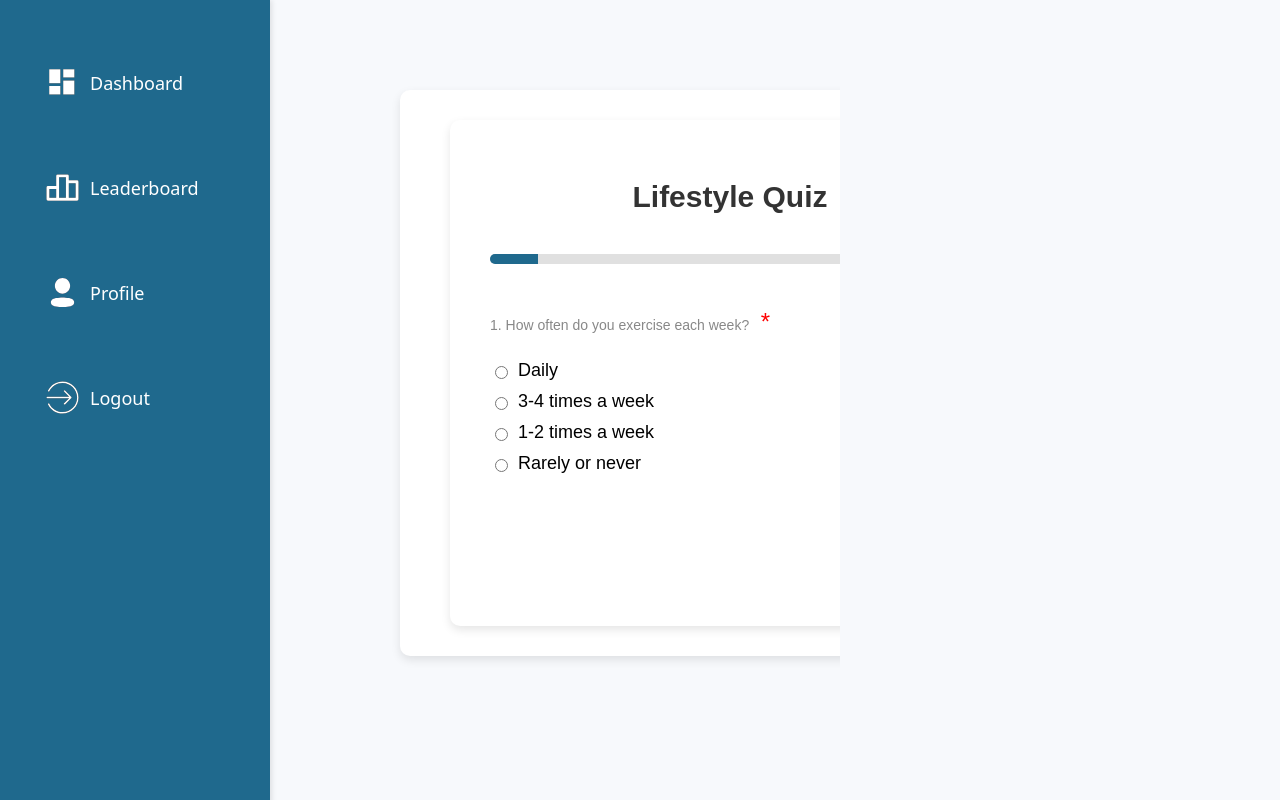
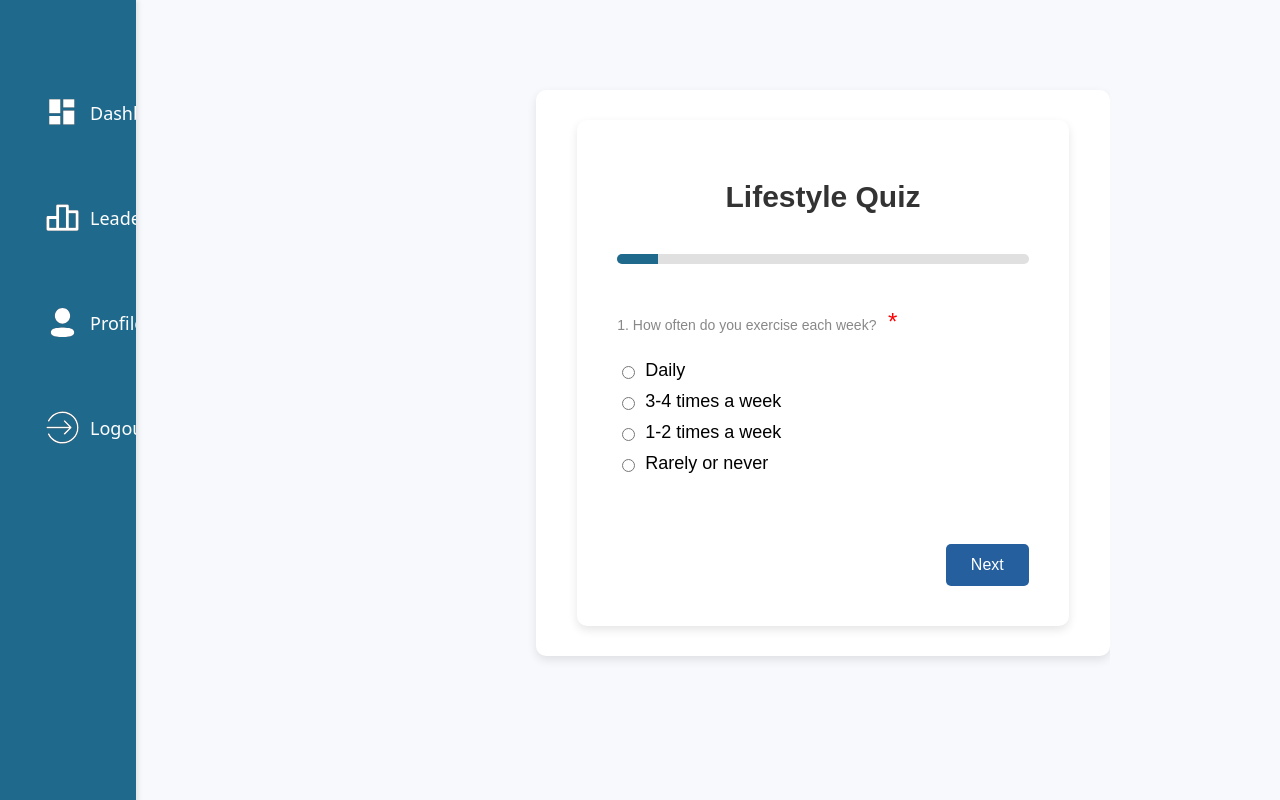
Before and after one commit to springboardmentor103/HealthGuardPro_Infosys_Internship_Oct2024_Team_03, a React (Create React App) app in the folder frontend/: page /LifestyleQuiz in a window 1280 px wide. Built offline with nearby package versions, Linux system fonts and the light colour scheme.

Commit message:
added viewscore routing

```diff
--- a/frontend/src/App.js
+++ b/frontend/src/App.js
@@ -14,9 +14,9 @@ import Leaderboard from './pages/leaderboard';
 import PhysicalFitnessQuiz from './pages/PhysicalFitnessQuiz';
 import NutritionQuiz from './pages/NutritionQuiz';
 import LifestyleQuiz from './pages/LifestyleQuiz';
-import MentalWellbeingQuiz from './pages/MentalWellBeingQuiz';
+import MentalWellBeingQuiz from './pages/MentalWellBeingQuiz';
 import BiomarkerQuiz from './pages/BiomarkerQuiz';
-
+import ViewScore from './pages/ViewScore';
 function App() {
   return (
     <EmailProvider>
@@ -31,13 +31,12 @@ function App() {
         <Route path="/profile-p2" element={<Profile2/>} />
         <Route path="/profile-p1" element={<Profile/>} />
         <Route path="/dashboard" element={<Dashboard/>} />
-
         <Route path="/PhysicalFitnessQuiz" element={<PhysicalFitnessQuiz />} />
         <Route path="/NutritionQuiz" element={<NutritionQuiz />} />
         <Route path="/LifestyleQuiz" element={<LifestyleQuiz />} />
-        <Route path="/MentalWellbeingQuiz" element={<MentalWellbeingQuiz />} />
+        <Route path="/MentalWellBeingQuiz" element={<MentalWellBeingQuiz/>} />
         <Route path="/BiomarkerQuiz" element={<BiomarkerQuiz />} />
-
+        <Route path="/ViewScore" element={<ViewScore/>} />
          {/* Route for Dashboard */}
          <Route path="/" element={<Dashboard />} />
 
--- a/frontend/src/pages/LifestyleQuiz.css
+++ b/frontend/src/pages/LifestyleQuiz.css
@@ -1,17 +1,16 @@
 /* General Styles */
-body, html {
+
+
+/* Quiz Page Layout */
+.lifestyle-quiz-container {
+  display: flex;
+  height: 100vh; /* Full viewport height */
   margin: 0;
   padding: 0;
   height: 100%;
   font-family: 'Arial', sans-serif;
   background-color: #f7f9fc; /* Light background for contrast */
   overflow: hidden; /* Prevent vertical scrolling */
-}
-
-/* Quiz Page Layout */
-.quiz-page-container {
-  display: flex;
-  height: 100vh; /* Full viewport height */
 }
 /* Option Wrapper */
 .option-wrapper {
@@ -90,7 +89,7 @@ body, html {
 }
 
 /* Quiz Content */
-.quiz-container {
+.life-quiz-container {
   flex-grow: 1;
   margin-left: 400px; /* Space for sidebar */
   padding: 30px; /* Consistent padding */
@@ -105,16 +104,19 @@ body, html {
   width: 100%; /* Allow responsiveness */
   margin-top: 90px; /* Adjust for spacing */
 }
+.question-page {
+  width: 80%;
+  max-width: 500px;
+  background: white;
+  padding: 40px;
+  border-radius: 10px;
+  box-shadow: 0px 4px 10px rgba(0, 0, 0, 0.1);
+  display: flex;
+  flex-direction: column;
+  align-items: center; /* Center content horizontally */
+}
+/* Quiz Background Box */
 
-/* Quiz Background Box */
-.quiz-background {
-  width: 70%; /* Flexible width */
-  max-width: 900px; /* Maximum width for larger screens */
-  background-color: #fff;
-  border-radius: 12px;
-  padding: 50px;
-  box-shadow: 0 4px 20px rgba(0, 0, 0, 0.1);
-}
 .mandatory {
   color: red;
   font-size: 24px;
--- a/frontend/src/pages/MentalWellBeingQuiz.css
+++ b/frontend/src/pages/MentalWellBeingQuiz.css
@@ -1,19 +1,17 @@
 /* General Styles */
-body, html {
+
+/* Parent Container */
+.mentalwellbeing-quiz-container{
+  display: flex; /* Flex layout for sidebar and quiz container */
+  height: 100vh; /* Full viewport height */
+  width: 100vw;
+  margin-top: 50px;
   margin: 0;
   padding: 0;
   height: 100%;
   font-family: 'Arial', sans-serif;
   background-color: #f7f9fc; /* Light background for contrast */
   overflow: hidden; /* Prevent vertical scrolling */
-}
-
-/* Parent Container */
-.quiz-page-container {
-  display: flex; /* Flex layout for sidebar and quiz container */
-  height: 100vh; /* Full viewport height */
-  width: 100vw;
-  margin-top: 50px;
 }
 /* Option Wrapper */
 .option-wrapper {
--- a/frontend/src/pages/ViewScore.css
+++ b/frontend/src/pages/ViewScore.css
@@ -97,7 +97,7 @@
   }
 
   /* Main Content */
-  .main-content {
+  .view-main-content {
     flex: 1;
     padding: 20px;
     background-color: #f4f4f4;
--- a/frontend/src/pages/ViewScore.js
+++ b/frontend/src/pages/ViewScore.js
@@ -4,7 +4,7 @@ import DashboardIcon from '../assets/icons/dashboard.svg';
 import LeaderboardIcon from '../assets/icons/leaderboard.svg';
 import ProfileIcon from '../assets/icons/profile.svg';
 import LogoutIcon from '../assets/icons/logout.svg';
-
+import { Link } from 'react-router-dom';
 function ViewScore() {
   const [isSidebarActive, setIsSidebarActive] = useState(false);
 
@@ -17,27 +17,35 @@ function ViewScore() {
       {/* Sidebar */}
       <aside className={`sidebar ${isSidebarActive ? 'active' : ''}`}>
   <ul>
-          <li className="sidebar-item">
+    <li>
+      <Link to="/dashboard" className="sidebar-item">
         <img src={DashboardIcon} alt="Dashboard" className="dashboard-icon" />
         <span className="dashboard-label">Dashboard</span>
+      </Link>
     </li>
-          <li className="sidebar-item">
+    <li>
+      <Link to="/leaderboard" className="sidebar-item">
         <img src={LeaderboardIcon} alt="Leaderboard" className="leaderboard-icon" />
         <span className="leaderboard-label">Leaderboard</span>
+      </Link>
     </li>
-          <li className="sidebar-item">
+    <li>
+      <Link to="/profile-p1" className="sidebar-item">
         <img src={ProfileIcon} alt="Profile" className="profile-icon" />
         <span className="profile-label">Profile</span>
+      </Link>
     </li>
-          <li className="sidebar-item">
+    <li>
+      <Link to="/login" className="sidebar-item">
         <img src={LogoutIcon} alt="Logout" className="logout-icon" />
         <span className="logout-label">Logout</span>
+      </Link>
     </li>
   </ul>
 </aside>
 
       {/* Main Content */}
-      <main className="main-content">
+      <main className="view-main-content">
         <header className="header">
           <div className="hamburger-menu" onClick={toggleSidebar}>
             <div></div>
--- a/frontend/src/pages/dashboard.js
+++ b/frontend/src/pages/dashboard.js
@@ -90,7 +90,9 @@ function Dashboard() {
                 <th>S.no</th>
                 <th>Time</th>
                 <th>Score</th>
-                <th>View</th>
+                <th> <Link to="/ViewScore">
+              <button>View</button>
+            </Link></th>
               </tr>
             </thead>
             <tbody>
@@ -98,7 +100,9 @@ function Dashboard() {
                 <td>1</td>
                 <td>date / time</td>
                 <td>95%</td>
-                <td><button>View</button></td>
+                <td> <Link to="/viewscore">
+                    <button>View</button>
+                  </Link></td>
               </tr>
               <tr>
                 <td>2</td>
```
Lines whose indentation alone changed are shown as unchanged.
